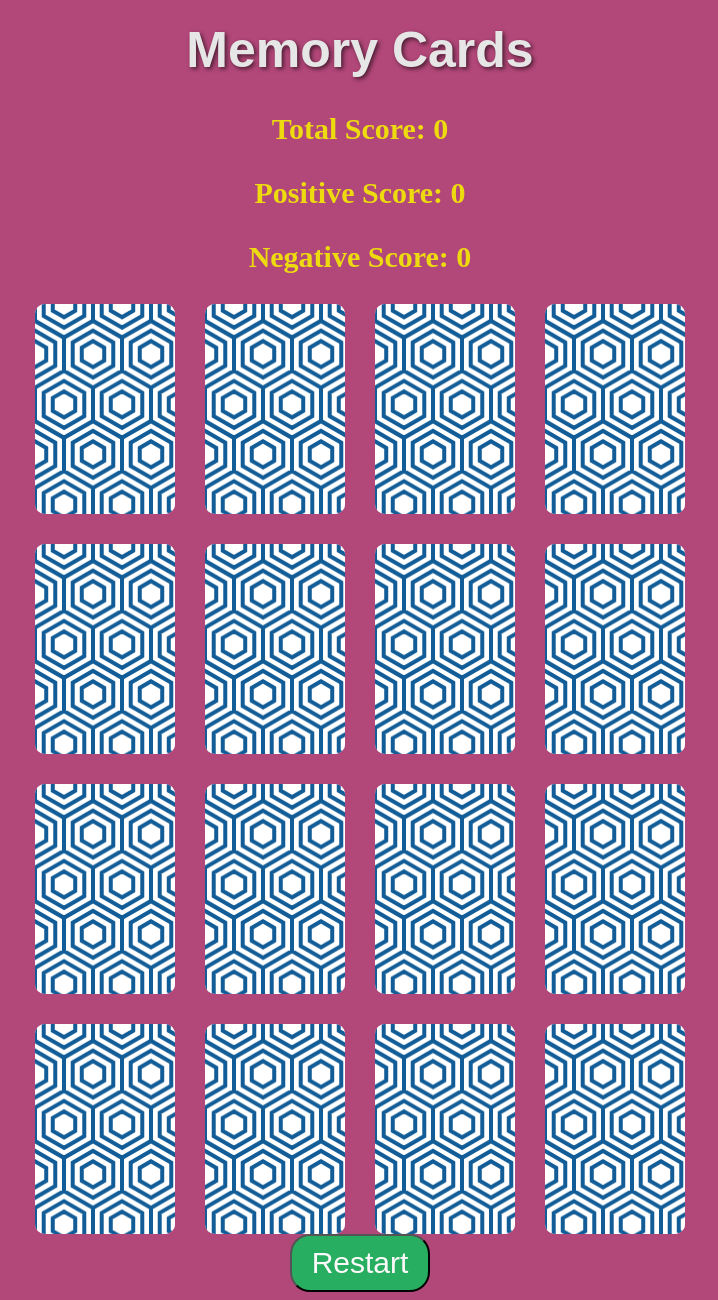
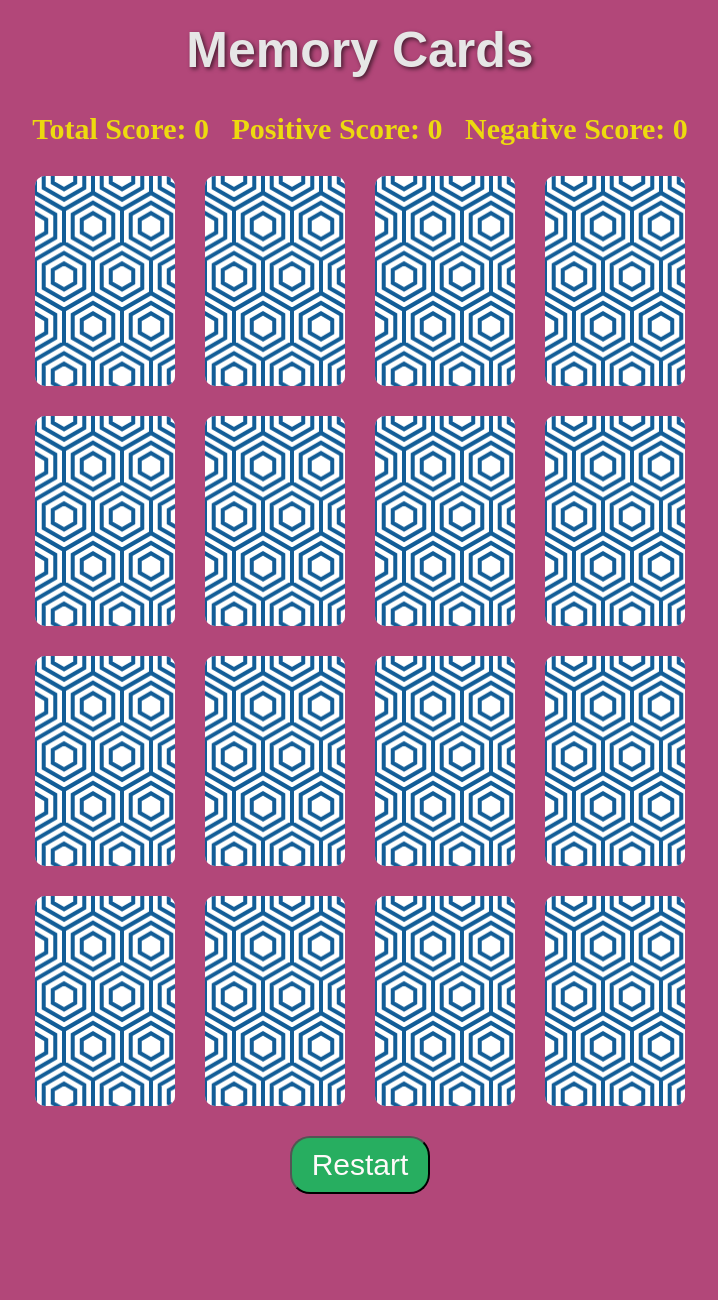
Before and after one commit to priyaGangwar/Memory-Game, a website: page index.html in a window 1280 px wide. Shown: the part 13-1313 px from the top of the page, without its empty margins (280-998 px from the left). After the commit the page ends 1245 px from the top, so only its background shows below. Drawn offline with Linux system fonts and the light colour scheme.

Commit message:
Update index.html

```diff
--- a/index.html
+++ b/index.html
@@ -1,22 +1,21 @@
-<!DOCTYPE html>
+<!doctype html>
 <html>
   <head>
-    <meta charset="utf-8">
+    <meta charset="utf-8" />
     <title>Memory Card Game</title>
-    <link rel="stylesheet" type="text/css" href="style.css">
+    <link rel="stylesheet" type="text/css" href="style.css" />
   </head>
   <body>
     <h1>Memory Cards</h1>
     <div class="scoreboard">
-      <p>Total Score: <span class="score">0</span></p>
-      <p>Positive Score: <span class="positive-score">0</span></p>
-      <p>Negative Score: <span class="negative-score">0</span></p>
+      <p>Total Score: <span class="score">0</span>&nbsp;&nbsp;
+      Positive Score: <span class="positive-score">0</span>&nbsp;&nbsp;
+      Negative Score: <span class="negative-score">0</span></p>
     </div>
-    <div class="grid-container">
+    <div class="grid-container"></div>
+    <div class="actions">
+      <p><button onclick="restart()">Restart</button></p>
     </div>
-    <div class="actions">
-        <button onclick="restart()">Restart</button>
-    </div>
-    <script type="module" src="index.js"></script>
+    <script src="index.js"></script>
   </body>
 </html>
```
